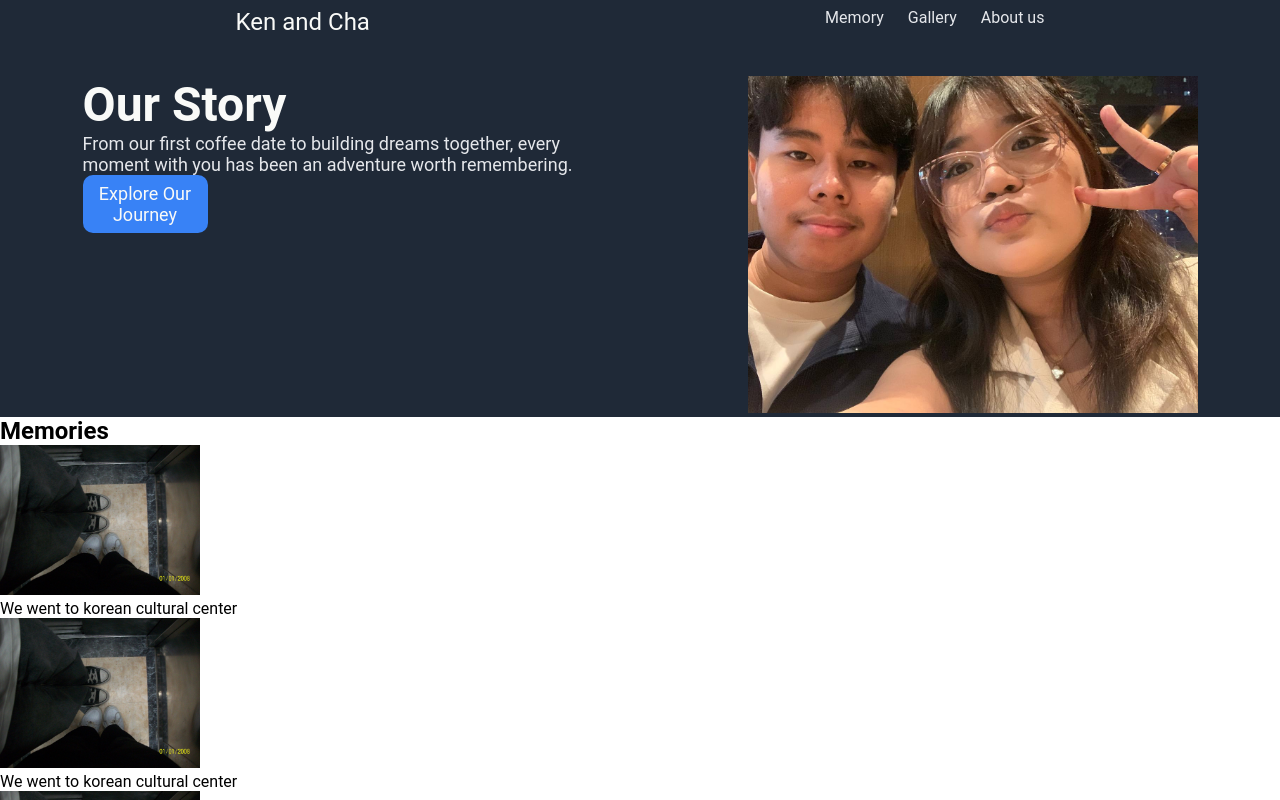
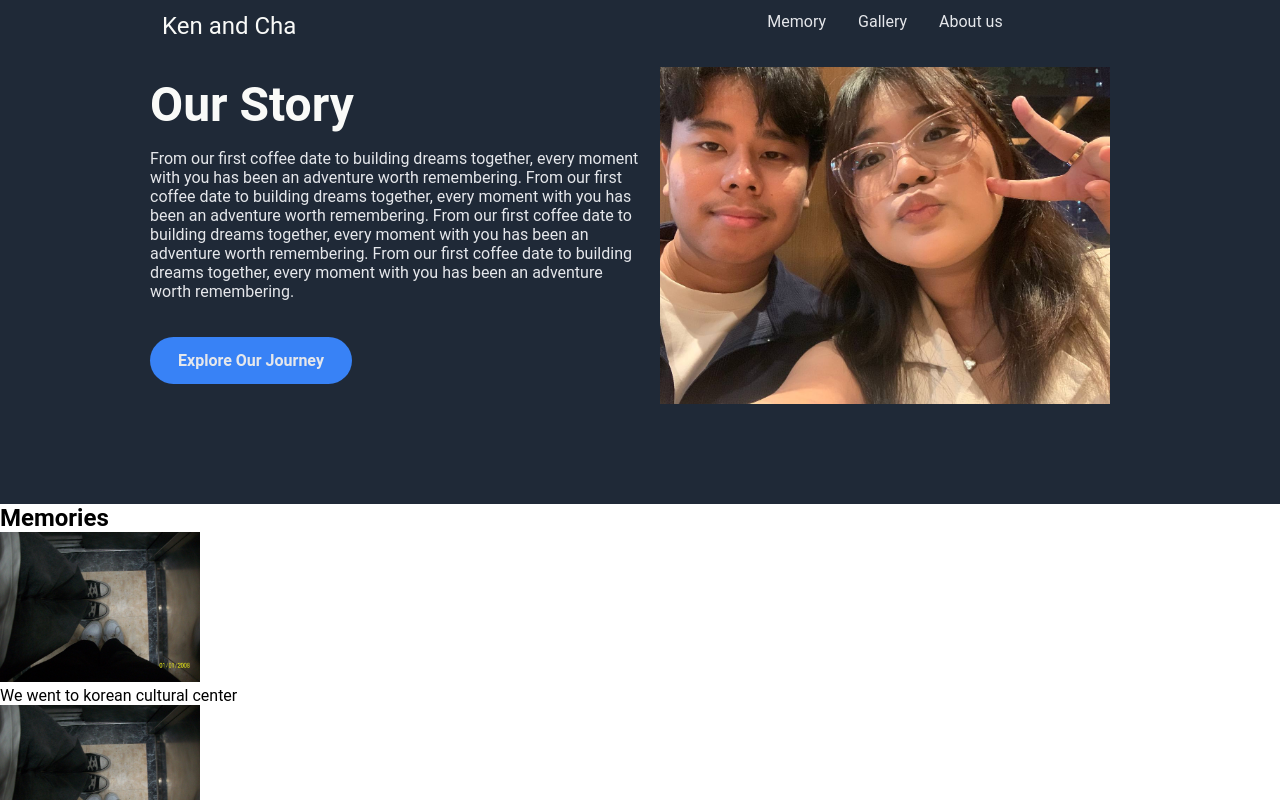
Before and after one commit to kxnn02/Landing-Page, a plain HTML site: page index.html in a window 1280 px wide. Shown: the top 800 px of the page. Drawn offline with Linux system fonts and the light colour scheme.

Commit message:
fixed the alignment issues by diving the header and hero section to left and right side.

```diff
--- a/index.html
+++ b/index.html
@@ -7,31 +7,23 @@
     <link rel="stylesheet" href="styles.css">
 </head>
 <body>
-    <div class="header-hero">
-        <header class="header">
-            <div class="header-logo">Ken and Cha</div>
+    <div class="header-hero-container">
+        <div class="left-side">
+            <div class="header-logo"> Ken and Cha</div>
+            <h1 class="title">Our Story</h1>
+            <p>From our first coffee date to building dreams together, every moment with you has been an adventure worth remembering. From our first coffee date to building dreams together, every moment with you has been an adventure worth remembering. From our first coffee date to building dreams together, every moment with you has been an adventure worth remembering. From our first coffee date to building dreams together, every moment with you has been an adventure worth remembering.</p>
+            <div class="hero-button"><a href="#">Explore Our Journey</a></div>
+        </div>
 
-            <ul class="nav-container">
+        <div class="right-side">
+            <ul class="nav-links">
                 <li><a href="#">Memory</a></li>
                 <li><a href="#">Gallery</a></li>
                 <li><a href="#">About us</a></li>
             </ul>
-        </header>
-
-        <main>
-            <section class="hero-container">
-                <div class="left-side">
-                    <h1>Our Story</h1>
-                    <p>From our first coffee date to building dreams together, every moment with you has been an adventure worth remembering.</p>
-                    <div class="hero-button">
-                        <a href="#">Explore Our Journey</a>
-                    </div>
-                </div>
-                <div class="right-side">
-                    <img src="/images/dtf bday celeb.jpg" class="hero-img">
-                </div>
-            </section>
+            <img src="/images/dtf bday celeb.jpg" class="hero-img">
         </div>
+    </div>
 
         <section class="memories-section">
             <h1>Memories</h1>
--- a/styles.css
+++ b/styles.css
@@ -15,64 +15,66 @@
     height: auto;
 }
 
-.header {
+.header-hero-container {
     display: flex;
-    justify-content: space-around;
-    padding: 8px;
-    margin-bottom: 32px;
+    padding: 0 150px;
+    padding-bottom: 100px;
+    background-color: #1F2937;
+}
+
+.nav-links {
+    display: flex;
+    gap: 32px;
+}
+
+.header-logo, .nav-links {
+    padding: 12px;
+    margin-bottom: 24px;
 }
 
 .header-logo {
+    color: #F9FAF8;
     font-size: 24px;
-    color: #F9FAF8;
 }
 
-.nav-container {
-    display: flex;
-    gap: 24px;
+.left-side .title {
     color: #F9FAF8;
+    font-size: 48px;
+    margin-bottom: 16px;
 }
 
-.nav-container li {
+.left-side p {
+    color: #E5E7EB;
+    margin-bottom: 36px;
+}
+
+.nav-links li {
     list-style: none;
 }
 
-.nav-container a {
+ a {
     text-decoration: none;
-    color: inherit;
     color: #E5E7EB;
-}
-
-.hero-container .left-side h1 {
-    color: #F9FAF8;
-    font-size: 48px;
-}
-
-.hero-container .left-side p {
-    color: #E5E7EB;
-    font-size: 18px;
-    width: 500px;
-}
-
-.hero-container {
-    display: flex;
-    justify-content: space-around;
-}
-
-.header-hero {
-    background-color: #1F2937;
 }
 
 .hero-button {
     background-color: #3882F6;
-    width: 125px;
-    text-align: center;
-    padding: 8px;
-    border-radius: 10px;
+    color: #F9FAF8;
+    padding: 14px 28px;
+    border: none;
+    border-radius: 25px;
+    font-size: 16px;
+    font-weight: 600;
+    display: inline-block;
+    width: fit-content;
 }
 
-.hero-button a {
-    color: #F9FAF8;
-    text-decoration: none;
-    font-size: 18px;
+.left-side, .right-side {
+    width: 50%;
 }
+
+.right-side {
+    display: flex;
+    flex-direction: column;
+    align-items: center;
+}
```
